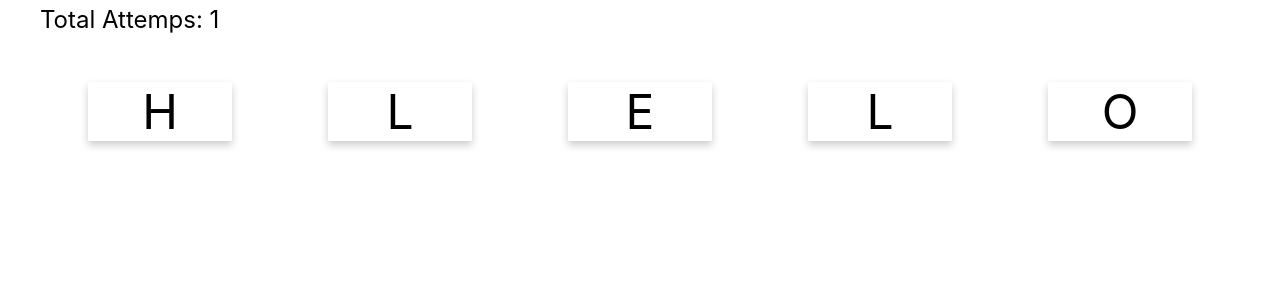
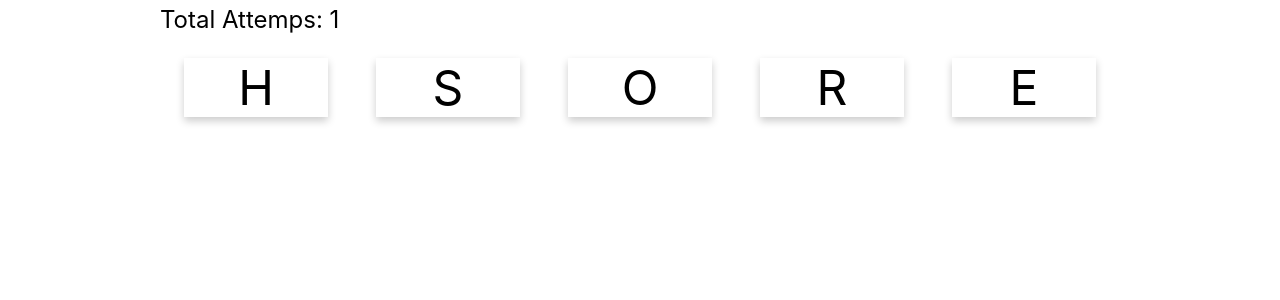
Before and after one commit to vkk316/6210110107-3sa03, a React (Create React App) app: page / in a window 1280 px wide. Shown: the top 300 px of the page. Built offline with nearby package versions, Linux system fonts and the light colour scheme.

Commit message:
random word and change some style

```diff
--- a/src/App.css
+++ b/src/App.css
@@ -43,7 +43,7 @@
   width: 3em;
   font-size: 2em;
   box-shadow: 0 4px 8px 0 rgba(0,0,0,0.2);
-  margin: 1em;
+  margin: 0.5em;
   user-select: none;
 }
 
@@ -57,11 +57,12 @@
   background-color: #4CAF50; /* Green */
   border: none;
   color: white;
-  padding: 5px;
+  padding: 10px 30px;
   text-align: center;
   text-decoration: none;
   display: inline-block;
   font-size: 16px;
+  border-radius: 12px
 }
 
 .centered {
--- a/src/App.js
+++ b/src/App.js
@@ -2,7 +2,8 @@ import './App.css';
 import CharacterCard from './CharacterCard';
 import WordCard from './WordCard';
 
-const word = "Hello";
+const words =['cat', 'dog', 'ant', 'frog', 'snake', 'python', 'bird', 'lion', 'bee', 'tiger', 'fly', 'fish', 'hydra', 'duck', 'dolphin', 'horse', 'monkey'];
+var index=Math.floor(Math.random()*words.length);
 function App() {
   return (
     <div style={{
@@ -12,7 +13,7 @@ function App() {
       justifyContent: 'center',
       margin: 5,
   }}>
-    <WordCard value={word}/>
+    <WordCard value={words[index]}/>
     </div>
   );
 }
```
